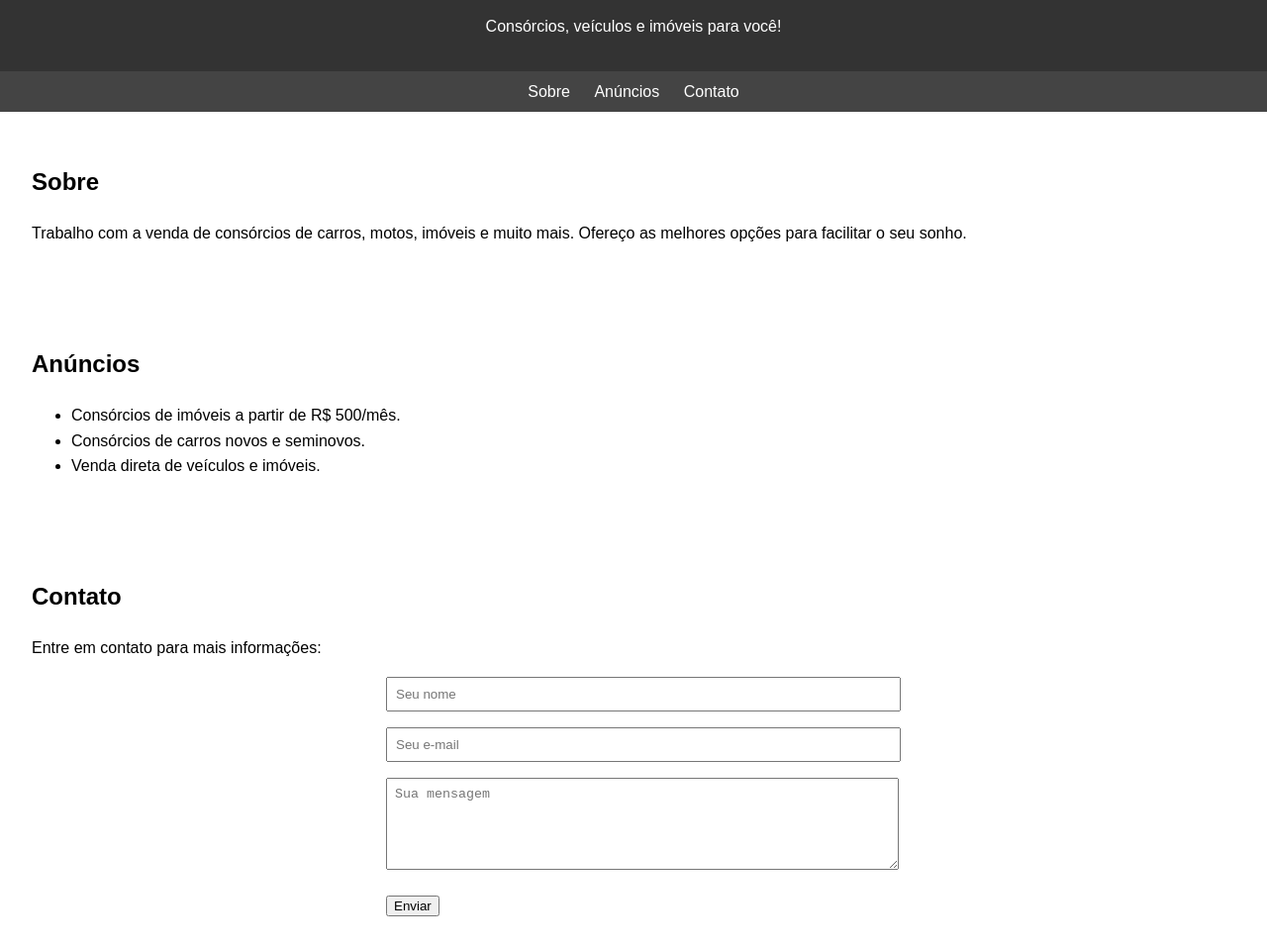
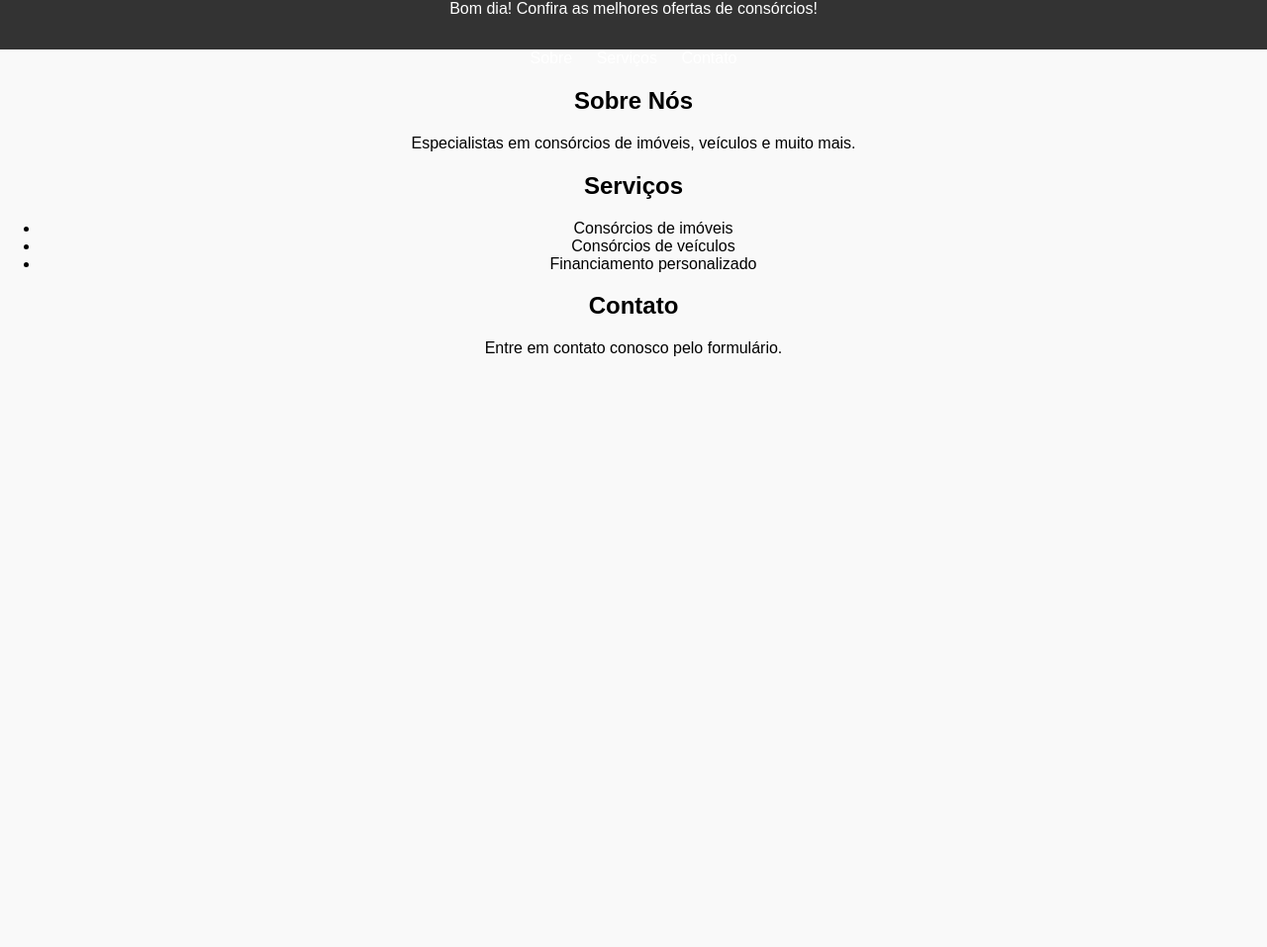
Before and after one commit to Ricardo-014-tech/Loja, a plain HTML site: page index.html in a window 1280 px wide. Shown: the part 96-1053 px from the top of the page at 99% size. After the commit the page ends 800 px from the top, so only its background shows below. Drawn offline with Linux system fonts and the light colour scheme.

Commit message:
Update index.html

```diff
--- a/index.html
+++ b/index.html
@@ -3,52 +3,89 @@
 <head>
   <meta charset="UTF-8">
   <meta name="viewport" content="width=device-width, initial-scale=1.0">
-  <title>Ricardo Consórcios e Vendas</title>
+  <title>Consórcios Silva</title>
   <style>
-    body { font-family: Arial, sans-serif; margin: 0; padding: 0; line-height: 1.6; }
-    header { background: #333; color: #fff; padding: 1rem; text-align: center; }
-    nav { text-align: center; padding: 0.5rem; background: #444; }
-    nav a { color: #fff; margin: 0 10px; text-decoration: none; }
-    section { padding: 2rem; }
-    footer { background: #333; color: #fff; text-align: center; padding: 1rem; }
-    .contact-form { max-width: 500px; margin: 0 auto; }
-    .contact-form input, .contact-form textarea { width: 100%; margin-bottom: 1rem; padding: 0.5rem; }
+    body {
+      font-family: Arial, sans-serif;
+      margin: 0;
+      padding: 0;
+      text-align: center;
+      background: #f9f9f9;
+    }
+    #loading {
+      position: fixed;
+      width: 100%;
+      height: 100%;
+      top: 0;
+      left: 0;
+      background: white;
+      z-index: 10;
+      display: flex;
+      justify-content: center;
+      align-items: center;
+      font-size: 1.5rem;
+      color: #333;
+    }
+    header {
+      background: #333;
+      color: #fff;
+      padding: 1rem;
+    }
+    nav a {
+      margin: 0 10px;
+      color: #fff;
+      text-decoration: none;
+    }
   </style>
 </head>
 <body>
+  <div id="loading">Carregando...</div>
+
   <header>
-    <h1>Ricardo Consórcios e Vendas</h1>
-    <p>Consórcios, veículos e imóveis para você!</p>
+    <h1>Consórcios Silva</h1>
+    <p id="welcome"></p>
   </header>
   <nav>
     <a href="#sobre">Sobre</a>
-    <a href="#anuncios">Anúncios</a>
+    <a href="#servicos">Serviços</a>
     <a href="#contato">Contato</a>
   </nav>
   <section id="sobre">
-    <h2>Sobre</h2>
-    <p>Trabalho com a venda de consórcios de carros, motos, imóveis e muito mais. Ofereço as melhores opções para facilitar o seu sonho.</p>
+    <h2>Sobre Nós</h2>
+    <p>Especialistas em consórcios de imóveis, veículos e muito mais.</p>
   </section>
-  <section id="anuncios">
-    <h2>Anúncios</h2>
+  <section id="servicos">
+    <h2>Serviços</h2>
     <ul>
-      <li>Consórcios de imóveis a partir de R$ 500/mês.</li>
-      <li>Consórcios de carros novos e seminovos.</li>
-      <li>Venda direta de veículos e imóveis.</li>
+      <li>Consórcios de imóveis</li>
+      <li>Consórcios de veículos</li>
+      <li>Financiamento personalizado</li>
     </ul>
   </section>
   <section id="contato">
     <h2>Contato</h2>
-    <p>Entre em contato para mais informações:</p>
-    <form class="contact-form" action="https://formspree.io/f/mnnqkwvp" method="POST">
-      <input type="text" name="nome" placeholder="Seu nome" required>
-      <input type="email" name="email" placeholder="Seu e-mail" required>
-      <textarea name="mensagem" rows="5" placeholder="Sua mensagem"></textarea>
-      <button type="submit">Enviar</button>
-    </form>
+    <p>Entre em contato conosco pelo formulário.</p>
   </section>
-  <footer>
-    <p>© 2025 Ricardo Consórcios e Vendas. Todos os direitos reservados.</p>
-  </footer>
+
+  <script>
+    // Remove a tela de carregamento após 2 segundos
+    window.addEventListener('load', function () {
+      const loadingScreen = document.getElementById('loading');
+      setTimeout(() => {
+        loadingScreen.style.display = 'none';
+      }, 2000);
+    });
+
+    // Adiciona mensagem de boas-vindas dinâmica
+    const welcome = document.getElementById('welcome');
+    const hour = new Date().getHours();
+    if (hour < 12) {
+      welcome.textContent = 'Bom dia! Confira as melhores ofertas de consórcios!';
+    } else if (hour < 18) {
+      welcome.textContent = 'Boa tarde! Temos ótimas condições para você.';
+    } else {
+      welcome.textContent = 'Boa noite! Não perca as oportunidades.';
+    }
+  </script>
 </body>
 </html>
```
